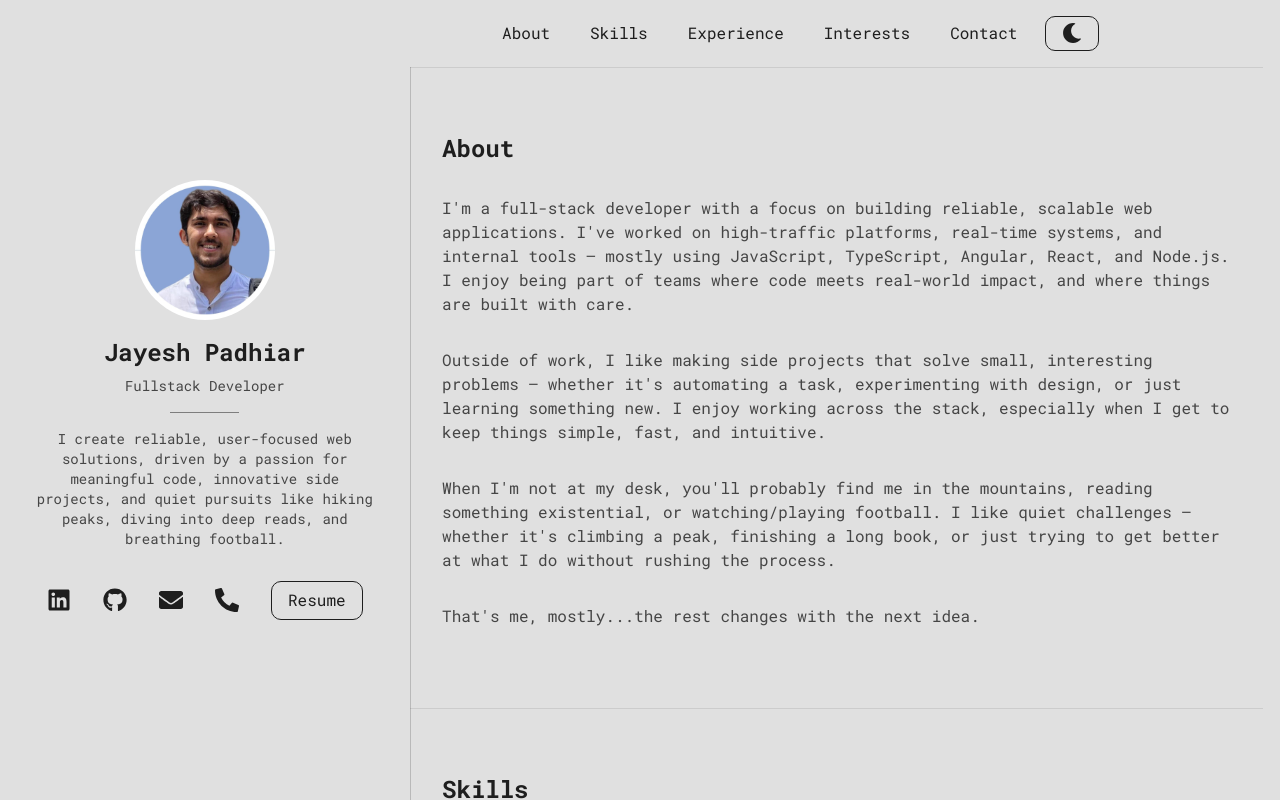
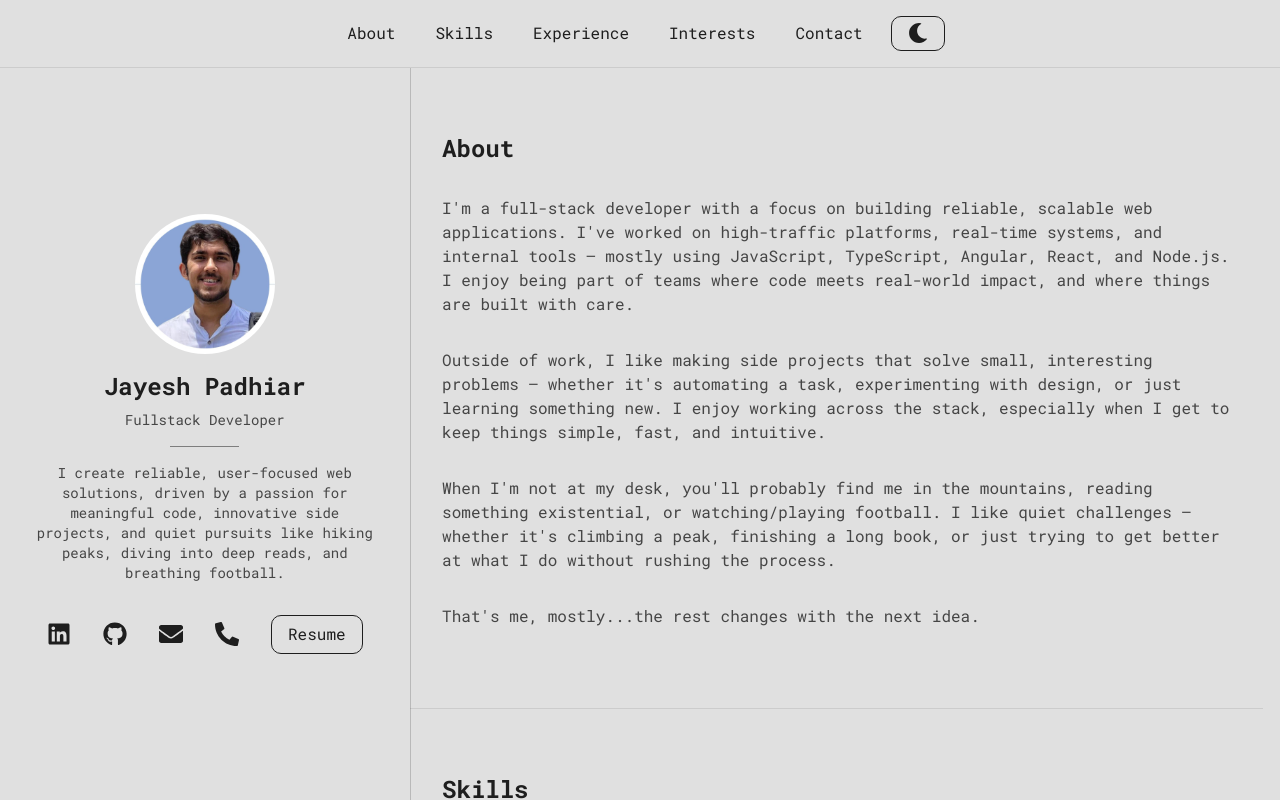
Before and after one commit to JayeshPadhiar/jayeshpadhiar.github.io, a Next.js app: page / in a window 1280 px wide. Built offline with nearby package versions, Linux system fonts and the light colour scheme.

Commit message:
ui changes: header position changed

```diff
--- a/src/app/layout.tsx
+++ b/src/app/layout.tsx
@@ -1,6 +1,7 @@
 import "./globals.css";
 import type { Metadata } from "next";
 import { Roboto_Mono } from "next/font/google";
+import Header from "@/components/Header";
 
 const robotoMono = Roboto_Mono({
   subsets: ["latin"],
@@ -20,8 +21,9 @@ export default function RootLayout({
   return (
     <html lang="en">
       <body
-        className={`h-screen w-screen ${robotoMono.className} antialiased flex flex-row items-start justify-start`}
+        className={`h-screen w-screen ${robotoMono.className} antialiased flex flex-col items-start justify-start`}
       >
+        <Header />
         {children}
       </body>
     </html>
--- a/src/components/About.tsx
+++ b/src/components/About.tsx
@@ -16,7 +16,7 @@ export default function About() {
 ];
 
     return (
-        <section id="about" className="w-full flex flex-col items-start justify-start gap-8 px-8 py-16 border-t-1 border-foreground/10">
+        <section id="about" className="w-full flex flex-col items-start justify-start gap-8 px-8 py-16">
             <h1 className="text-2xl font-bold">About</h1>
             {contentArray.map((content) => (
                 <p className="text-md text-foreground/80" key={content.id}>
--- a/src/components/Header.tsx
+++ b/src/components/Header.tsx
@@ -38,9 +38,9 @@ export default function Header() {
   };
 
   return (
-    <header className="w-full p-2 md:p-4 sticky top-0 bg-background z-10">
+    <header className="w-full p-2 md:p-4 sticky top-0 bg-background z-10 border-b-1 border-foreground/10">
       <nav className="w-full flex flex-row items-center justify-between md:px-16">
-        <ul className="flex flex-row items-center justify-center md:justify-start w-full md:gap-4 flex-wrap">
+        <ul className="flex flex-row items-center justify-center md:justify-center w-full md:gap-4 flex-wrap">
           {tabs.map((tab) => (
             <li className="cursor-pointer hover:outline-[0.5px] hover:outline-foreground/50 rounded-full px-3 py-1" key={tab.name}>
               <a href={tab.href}>{tab.name}</a>
--- a/src/components/MainContent.tsx
+++ b/src/components/MainContent.tsx
@@ -1,9 +1,6 @@
-import Header from "./Header";
-
 export default function MainContent({ children }: { children: React.ReactNode }) {
     return (
         <main className="w-full md:w-4/6 md:h-full flex flex-col items-center justify-start">
-            <Header />
             <div className="w-full h-full flex flex-col items-start justify-start gap-4 md:overflow-auto" style={{ scrollBehavior: "smooth" }}>
                 {children}
             </div>
```
